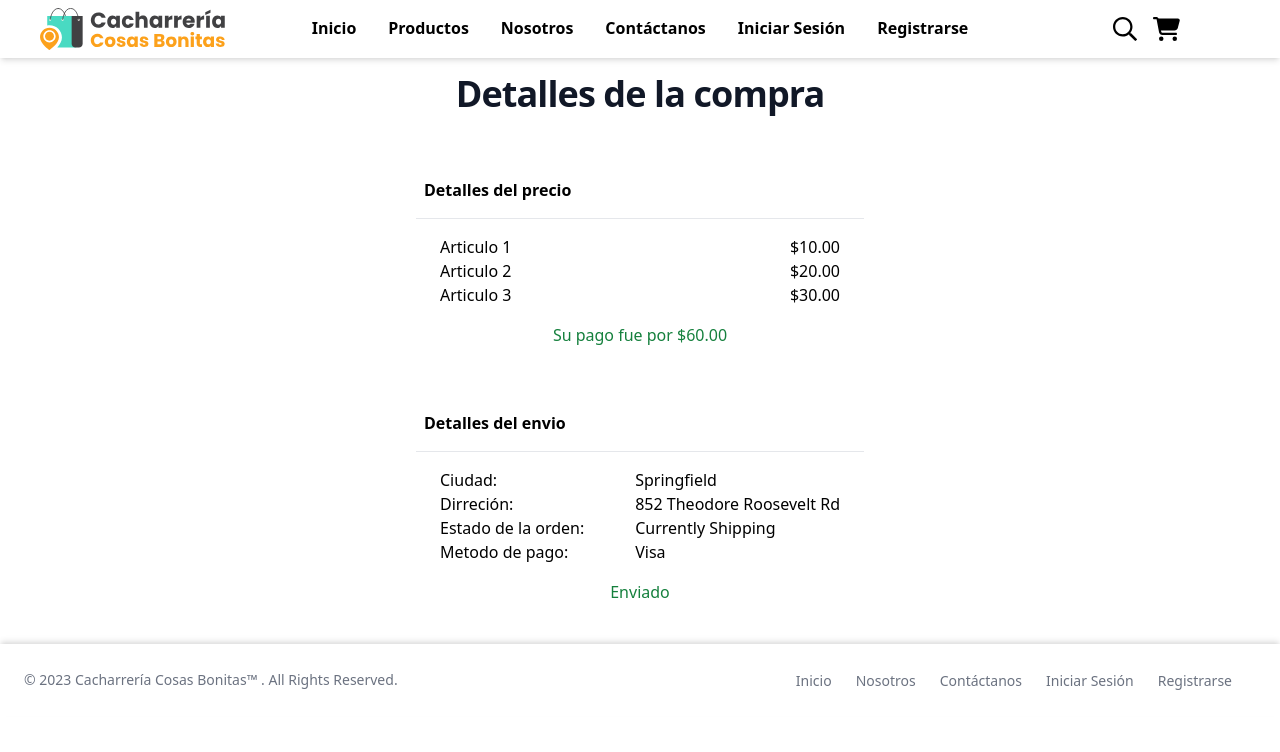
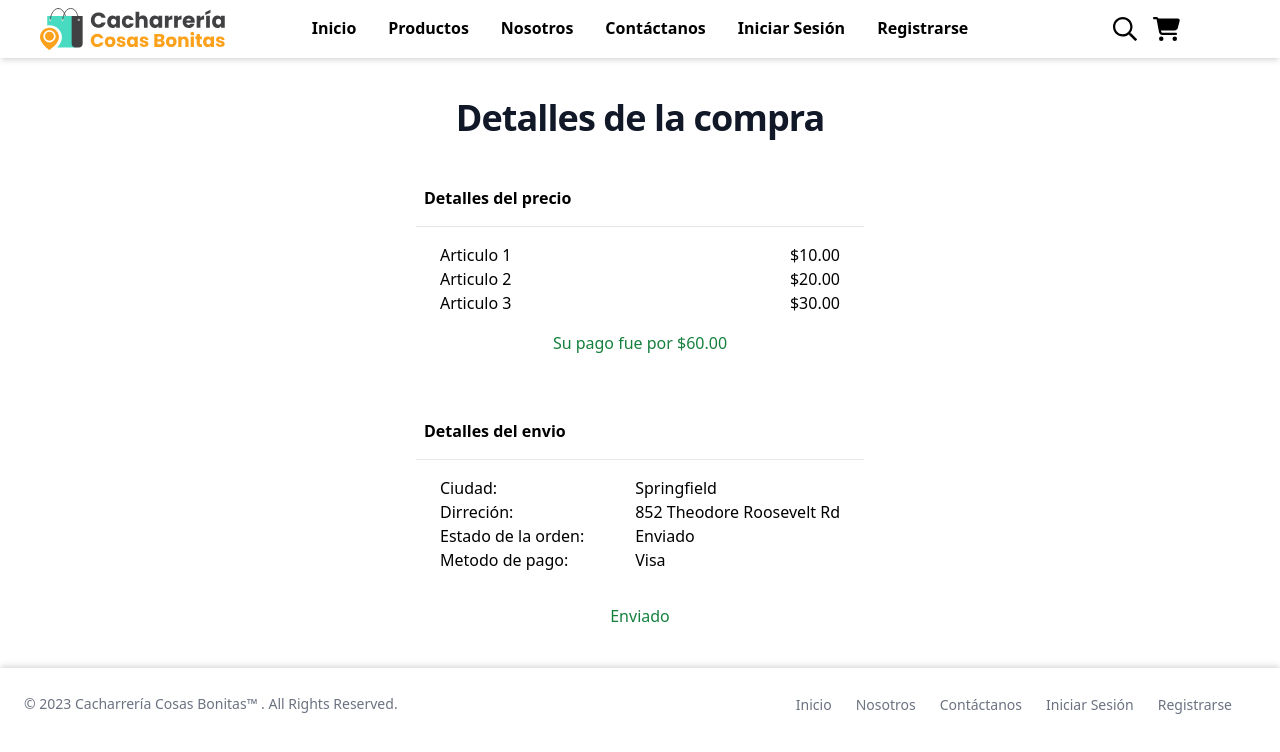
Before and after one commit to Davix002/cacharreria_cosas_bonitas, a React (Vite) app: page /cacharreria_cosas_bonitas/FacturaCompra in a window 1280 px wide. Shown: the top 752 px of the page. Built offline with nearby package versions, Linux system fonts and the light colour scheme.

Commit message:
arreglo factura

```diff
--- a/src/components/pages/Factura/FacturaCompra.jsx
+++ b/src/components/pages/Factura/FacturaCompra.jsx
@@ -1,4 +1,4 @@
-const orderStatus = "Currently Shipping";
+const orderStatus = "Enviado";
 const paymentMethod = "Visa";
 const address = " 852 Theodore Roosevelt Rd"
 const city = "Springfield"
@@ -7,7 +7,7 @@
 export default function FacturaCompra() {
   return (
     <div className="flex flex-col items-center justify-center">
-      <h1 className="text-3xl text-center px-2 py-4 font-bold tracking-tight text-gray-900 sm:text-4xl">
+      <h1 className="text-3xl text-center px-2 pt-10 font-bold tracking-tight text-gray-900 sm:text-4xl">
         Detalles de la compra
       </h1>
 
@@ -59,7 +59,7 @@
               <li>  {paymentMethod}</li>
             </ul>
             </dl>
-            <div className="px-2 pb-4 font-medium text-green-700 text-center">
+            <div className="px-2 py-4 font-medium text-green-700 text-center">
               Enviado
             </div>
           </div>
```
